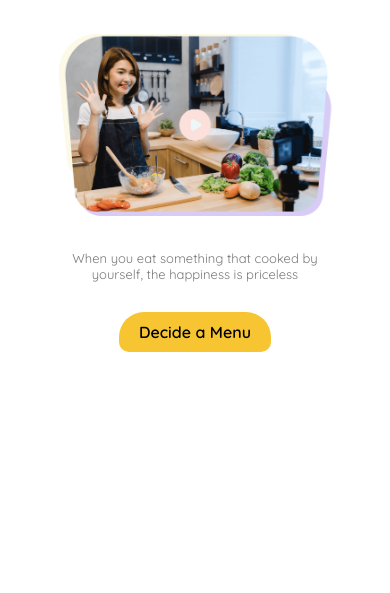
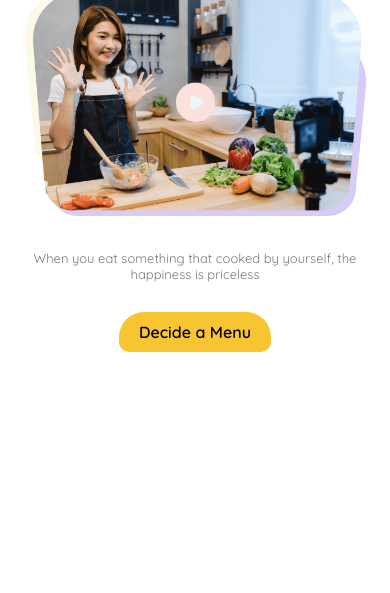
Before and after one commit to ajmalfaris11/Foodyar, a plain HTML site: page index.html in a window 390 px wide. Shown: the part 251-844 px from the top of the page. Drawn offline with nearby package versions, Linux system fonts and the light colour scheme.

Commit message:
unwanted margin deleted when it come to small devices

```diff
--- a/css/style.css
+++ b/css/style.css
@@ -261,7 +261,9 @@ header .wrapper ul li:last-child a{
 	#home .wrapper .left p{
 	 font-size: small;
 	}
-
+	#home .wrapper .left .left-section{
+		width: 100%;
+	}
 }
 
 @media only screen and (max-width:375px) {
```
